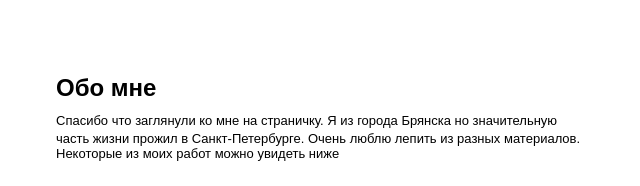
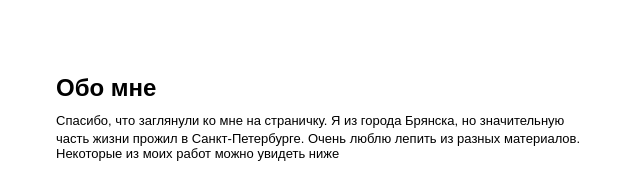
Before and after one commit to clover777/portfolio, a plain HTML site: page index.html in a window 1280 px wide. Shown: the part 614-800 px from the top of the page, 298-938 px from the left. Drawn offline with Linux system fonts and the light colour scheme.

Commit message:
Update index.html

```diff
--- a/index.html
+++ b/index.html
@@ -17,7 +17,7 @@
 <div id="wb_Text2" style="position:absolute;left:120px;top:468px;width:600px;height:32px;z-index:3;">
 <span style="background-color:#4169E1;color:#FFFFFF;font-family:Arial;font-size:27px;"><strong>Скульптуры из гипса и других материалов</strong></span></div>
 <div id="wb_Text3" style="position:absolute;left:354px;top:688px;width:532px;height:77px;z-index:4;">
-<h3>Обо мне<br></h3><span style="color:#000000;font-family:Arial;font-size:13px;">Спасибо что заглянули ко мне на страничку. Я из города Брянска но значительную часть жизни прожил в Санкт-Петербурге. Очень люблю лепить из разных материалов.&nbsp; Некоторые из моих работ можно увидеть ниже</span></div>
+<h3>Обо мне<br></h3><span style="color:#000000;font-family:Arial;font-size:13px;">Спасибо, что заглянули ко мне на страничку. Я из города Брянска, но значительную часть жизни прожил в Санкт-Петербурге. Очень люблю лепить из разных материалов.&nbsp; Некоторые из моих работ можно увидеть ниже</span></div>
 <div id="wb_Text4" style="position:absolute;left:73px;top:901px;width:250px;height:32px;z-index:5;">
 <h2>Мои работы</h2></div>
 <div id="wb_Image3" style="position:absolute;left:3px;top:967px;width:418px;height:418px;z-index:6;">
```
